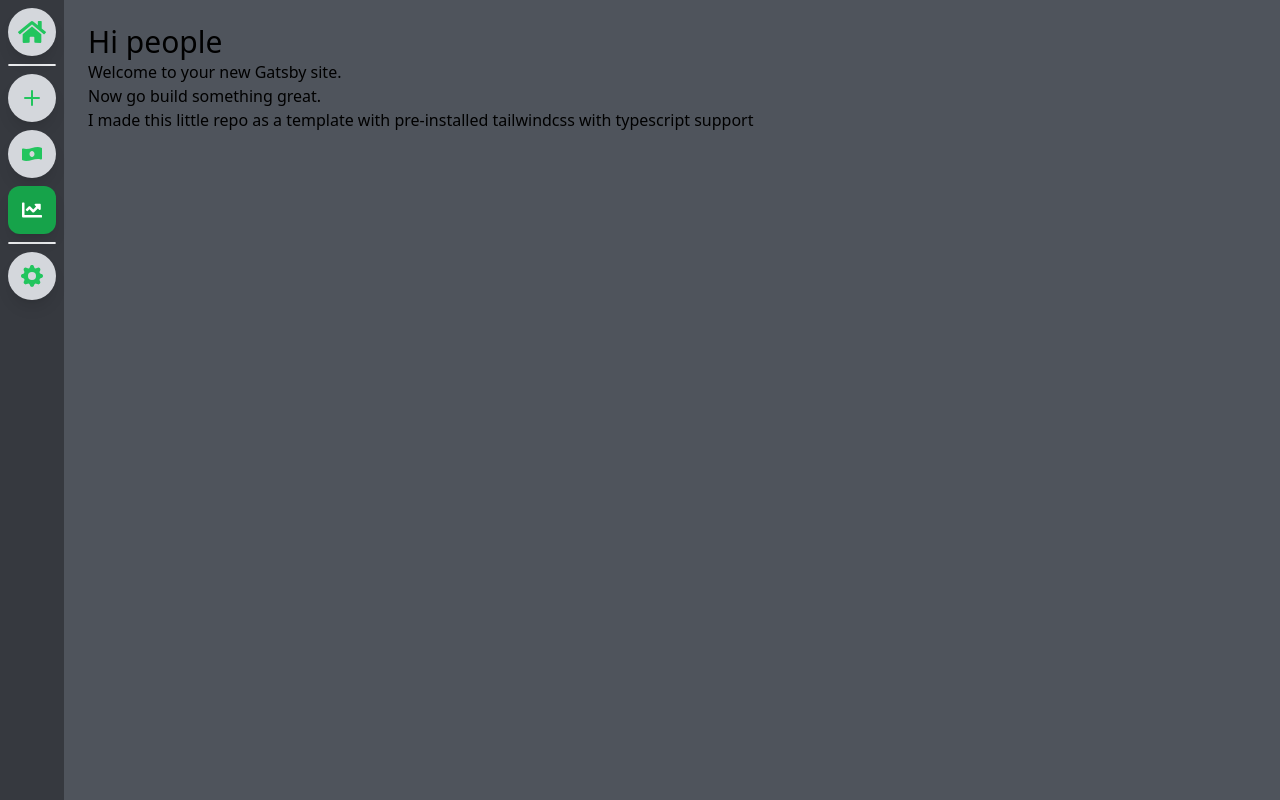
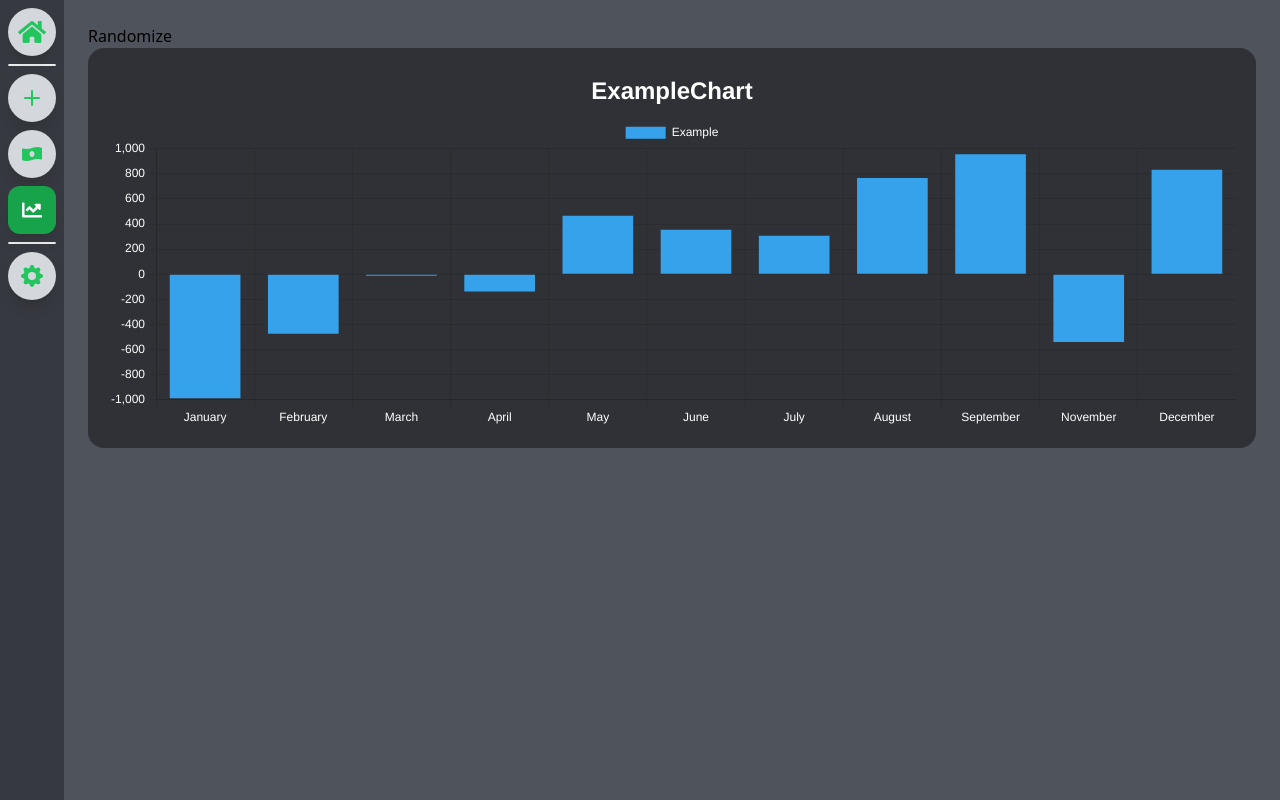
Before and after one commit to JOmarCuenca/tailwindcss-gatsby-chartjs-react-dashboard-template, a Gatsby site: page /graphs in a window 1280 px wide. Built offline with nearby package versions, Linux system fonts and the light colour scheme; Gatsby itself is replaced by a stand-in of ours.

Commit message:
Bar graph ready and compilable

```diff
--- a/package.json
+++ b/package.json
@@ -5,6 +5,7 @@
   "version": "0.1.0",
   "author": "Jesus Omar Cuenca Espino <jesomar.cuenca@gmail.com>",
   "dependencies": {
+    "@types/faker": "^5.5.9",
     "chart.js": "^3.7.0",
     "faker": "5.5.3",
     "gatsby": "^4.4.0",
--- /dev/null
+++ b/src/components/charts/bar.tsx
@@ -0,0 +1,72 @@
+import React, { FC } from "react";
+import { Bar } from "react-chartjs-2";
+
+import {
+  Chart as ChartJS,
+  CategoryScale,
+  LinearScale,
+  BarElement,
+  Title,
+  Legend,
+  Tooltip,
+} from 'chart.js';
+
+ChartJS.register(
+  CategoryScale,
+  LinearScale,
+  BarElement,
+  Title,
+  Legend,
+  Tooltip
+);
+
+interface Props {
+    data : any,
+    title: string
+}
+
+const BarChart : FC<Props> = (p) => {
+
+    const options = {
+        responsive: true,
+        maintainAspectRatio : false,
+        scales: {
+          x: {
+            ticks: {
+              // // For a category axis, the val is the index so the lookup via getLabelForValue is needed
+              // callback: function(val, index) {
+              //   // Hide the label of every 2nd dataset
+              //   return index % 2 === 0 ? this.getLabelForValue(val) : '';
+              // },
+              color: 'white',
+            }
+          },
+          y: {
+            ticks: {
+              color: 'white',
+            }
+          }
+        },
+        plugins: {
+          legend: {
+            position: 'top' as const,
+            labels: {
+              color: "#FFFFFF",
+            }
+          },
+          title: {
+            display: true,
+            text: p.title,
+            color: "#FFFFFF",
+            font : {
+              size : 24
+            }
+          },
+        },
+      };
+
+    return <Bar data={p.data} options={options}  />;
+
+}
+
+export default BarChart;
--- a/src/pages/graphs.tsx
+++ b/src/pages/graphs.tsx
@@ -1,16 +1,46 @@
-import React, { FC } from "react";
+import faker from "faker";
+import React, { FC, useState } from "react";
+import BarChart from "../components/charts/bar";
 import Layout from "../components/layout";
 import Seo from "../components/seo";
 
+const labels = ['January', 'February', 'March', 'April', 'May', 'June', 'July', 'August', 'September', 'November', 'December'];
 
 const GraphsScreen : FC = () => {
 
+    const BASE_DATA = {
+        labels,
+        datasets: [
+          {
+            label: 'Example',
+            backgroundColor: 'rgb(53, 162, 235)',
+            data: labels.map(() => faker.datatype.number({ min: -1000, max: 1000 })),
+          },
+        ],
+      };
+
+      const [data, setData] = useState(BASE_DATA);
+
+      function randomize(e: any) {
+        e.preventDefault();
+        setData({
+          ...data,
+          datasets: [{
+            label: 'Example',
+            backgroundColor: 'rgb(53, 162, 235)',
+            data: labels.map(() => faker.datatype.number({ min: -1000, max: 1000 })),
+          }]
+        });
+      }
+
+
     return <Layout>
         <Seo title="Graphs" />
-        <h1 className="text-3xl">Hi people</h1>
-        <p>Welcome to your new Gatsby site.</p>
-        <p>Now go build something great.</p>
-        <p>I made this little repo as a template with pre-installed tailwindcss with typescript support</p>
+        <button onClick={randomize} >Randomize</button>
+        {/* <Chart options={options} type="bar" data={data} /> */}
+        <div className="bg-gray-800 p-5 rounded-2xl min-h-[50vh]">
+          <BarChart title="ExampleChart" data={data} />
+        </div>
     </Layout>;
 
 }
--- a/src/pages/index.tsx
+++ b/src/pages/index.tsx
@@ -1,16 +1,48 @@
-import * as React from "react"
+import React, { useState } from "react";
+import faker from 'faker';
 
-import Layout from "../components/layout"
-import Seo from "../components/seo"
 
-const IndexPage = () => (
-  <Layout>
+import Layout from "../components/layout";
+import Seo from "../components/seo";
+import BarChart from "../components/charts/bar";
+
+const labels = ['January', 'February', 'March', 'April', 'May', 'June', 'July', 'August', 'September', 'November', 'December'];
+
+const IndexPage = () => {
+
+  const BASE_DATA = {
+    labels,
+    datasets: [
+      {
+        label: 'Example',
+        backgroundColor: 'rgb(53, 162, 235)',
+        data: labels.map(() => faker.datatype.number({ min: -1000, max: 1000 })),
+      },
+    ],
+  };
+
+  const [data, setData] = useState(BASE_DATA);
+
+  function randomize(e: any) {
+    e.preventDefault();
+    setData({
+      ...data,
+      datasets: [{
+        label: 'Example',
+        backgroundColor: 'rgb(53, 162, 235)',
+        data: labels.map(() => faker.datatype.number({ min: -1000, max: 1000 })),
+      }]
+    });
+  }
+
+  return <Layout>
     <Seo title="Home" />
-    <h1 className="text-3xl">Hi people</h1>
-    <p>Welcome to your new Gatsby site.</p>
-    <p>Now go build something great.</p>
-    <p>I made this little repo as a template with pre-installed tailwindcss with typescript support</p>
-  </Layout>
-)
+    <button onClick={randomize} >Randomize</button>
+    {/* <Chart options={options} type="bar" data={data} /> */}
+    <div className="bg-gray-800 p-5 rounded-2xl w-full max-w-5xl max-h-[50vh]">
+      <BarChart title="ExampleChart" data={data} />
+    </div>
+  </Layout>;
 
+}
 export default IndexPage
```
Also changed, not shown: 1 other file.
